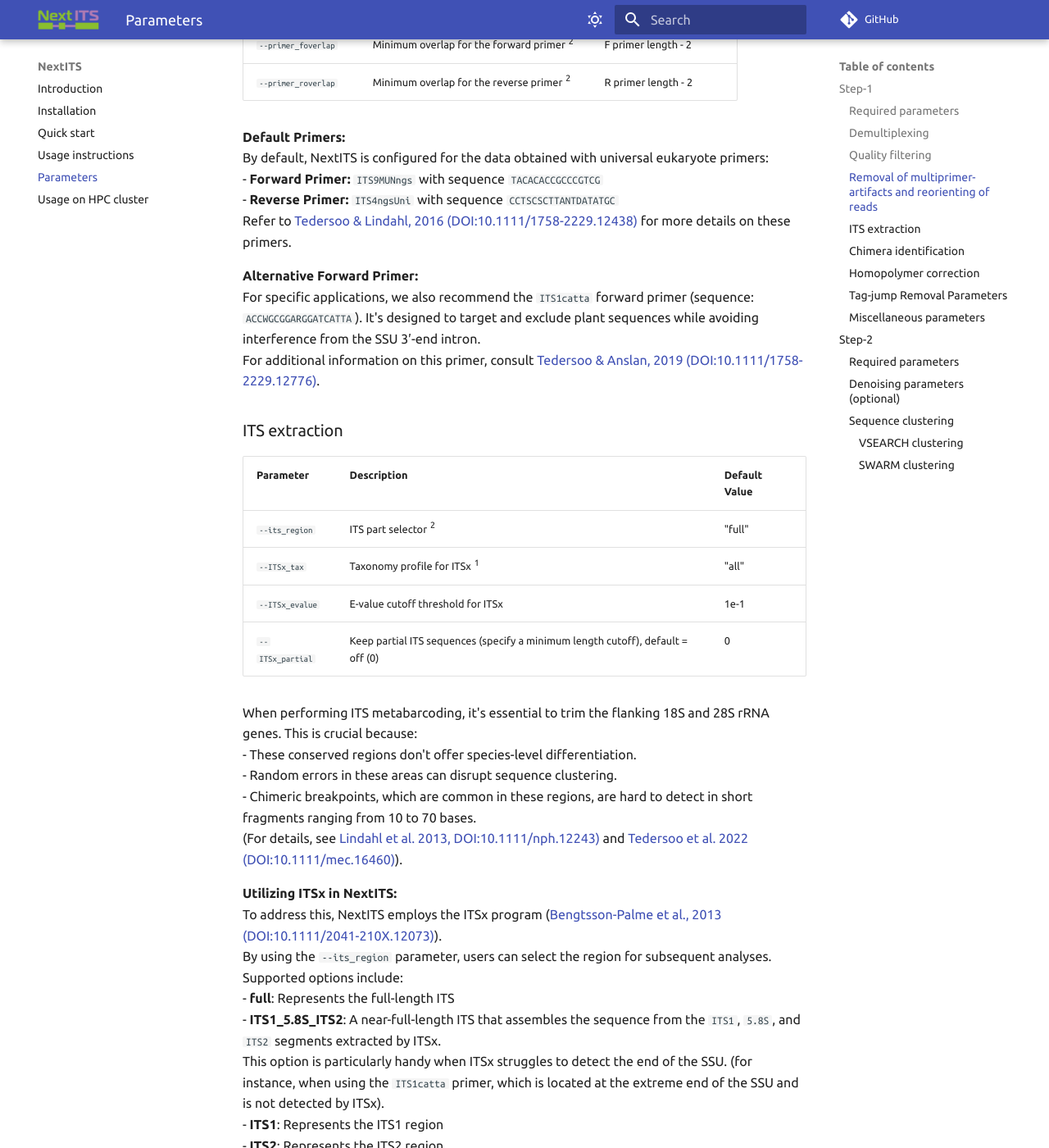
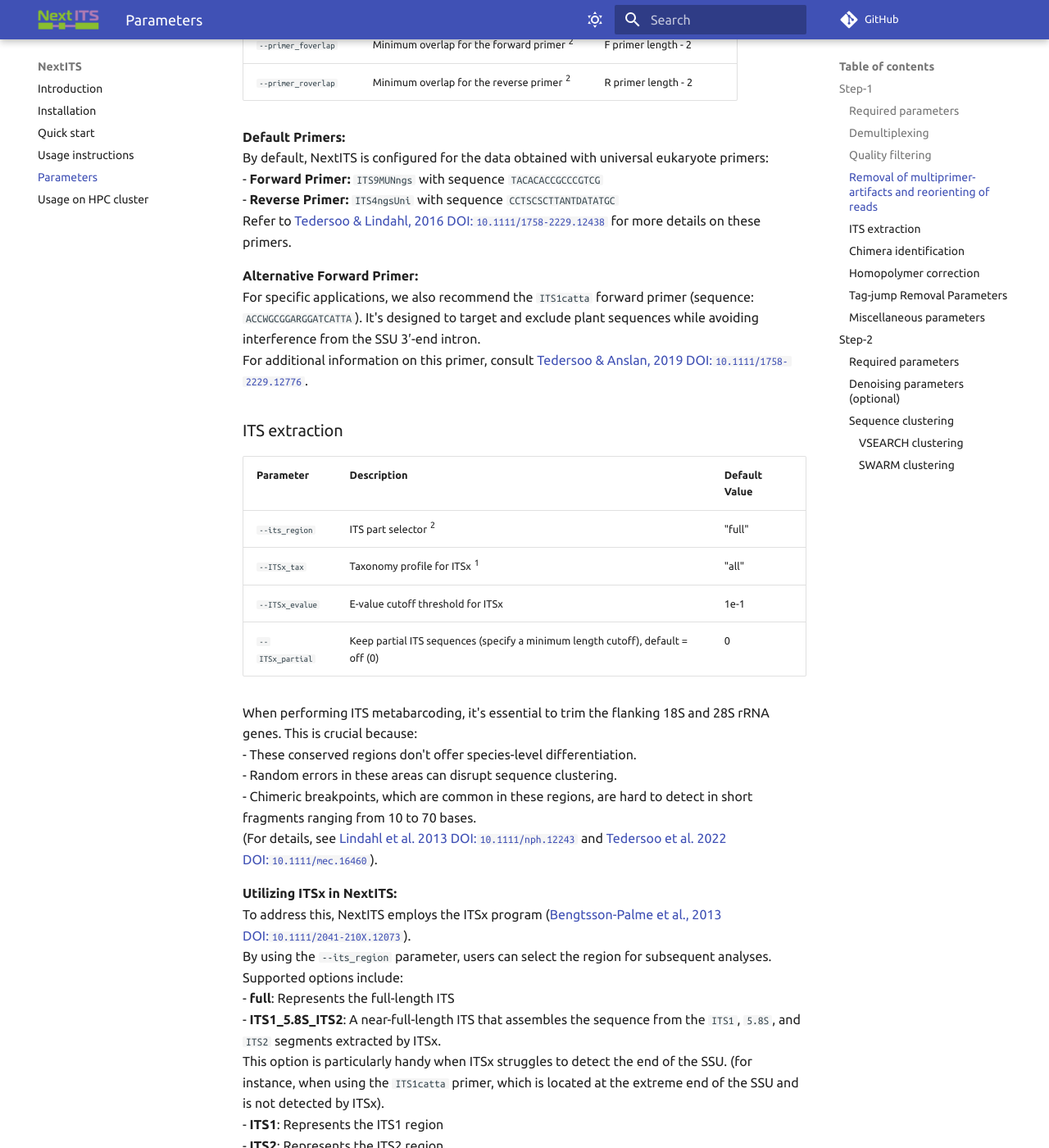
Before and after one commit to Next-ITS/nextits.github.io, an MkDocs documentation site: the page built from docs/parameters.md, in a window 1280 px wide and 1400 px high, scrolled down 2462 px. Shown: the whole window at 82% size. Built offline with MkDocs 1.6.1 and Material for MkDocs 9.7.7, drawn with Linux system fonts in a browser that asks for light colours; comment, search, counter and statistics services are not loaded; some of the changed text lies outside the part shown.

Commit message:
upd DOI style

```diff
--- a/docs/parameters.md
+++ b/docs/parameters.md
@@ -86,12 +86,12 @@ The pipeline can handle both multiplexed and demultiplexed data inputs:
 By default, NextITS is configured for the data obtained with universal eukaryote primers:
 - **Forward Primer:** `ITS9MUNngs` with sequence `TACACACCGCCCGTCG`
 - **Reverse Primer:** `ITS4ngsUni` with sequence `CCTSCSCTTANTDATATGC`
-Refer to [Tedersoo & Lindahl, 2016 (DOI:10.1111/1758-2229.12438)](https://ami-journals.onlinelibrary.wiley.com/doi/10.1111/1758-2229.12438) for more details on these primers.
+Refer to [Tedersoo & Lindahl, 2016 DOI:`10.1111/1758-2229.12438`](https://ami-journals.onlinelibrary.wiley.com/doi/10.1111/1758-2229.12438) for more details on these primers.
 
 **Alternative Forward Primer:**
 For specific applications, we also recommend the `ITS1catta` forward primer (sequence: `ACCWGCGGARGGATCATTA`).
 It's designed to target and exclude plant sequences while avoiding interference from the SSU 3′-end intron.
-For additional information on this primer, consult [Tedersoo & Anslan, 2019 (DOI:10.1111/1758-2229.12776)](https://ami-journals.onlinelibrary.wiley.com/doi/10.1111/1758-2229.12776).
+For additional information on this primer, consult [Tedersoo & Anslan, 2019 DOI:`10.1111/1758-2229.12776`](https://ami-journals.onlinelibrary.wiley.com/doi/10.1111/1758-2229.12776).
 
 ### ITS extraction
 
@@ -107,11 +107,11 @@ This is crucial because:
 - These conserved regions don't offer species-level differentiation.
 - Random errors in these areas can disrupt sequence clustering.
 - Chimeric breakpoints, which are common in these regions, are hard to detect in short fragments ranging from 10 to 70 bases.
-(For details, see [Lindahl et al. 2013, DOI:10.1111/nph.12243)](https://nph.onlinelibrary.wiley.com/doi/10.1111/nph.12243) and
- [Tedersoo et al. 2022 (DOI:10.1111/mec.16460)](https://onlinelibrary.wiley.com/doi/full/10.1111/mec.16460)).
+(For details, see [Lindahl et al. 2013 DOI:`10.1111/nph.12243`](https://nph.onlinelibrary.wiley.com/doi/10.1111/nph.12243) and
+ [Tedersoo et al. 2022 DOI:`10.1111/mec.16460`](https://onlinelibrary.wiley.com/doi/full/10.1111/mec.16460)).
 
 **Utilizing ITSx in NextITS:**
-To address this, NextITS employs the ITSx program ([Bengtsson-Palme et al., 2013 (DOI:10.1111/2041-210X.12073)](https://besjournals.onlinelibrary.wiley.com/doi/10.1111/2041-210X.12073)).
+To address this, NextITS employs the ITSx program ([Bengtsson-Palme et al., 2013 DOI:`10.1111/2041-210X.12073`](https://besjournals.onlinelibrary.wiley.com/doi/10.1111/2041-210X.12073)).
 By using the `--its_region` parameter, users can select the region for subsequent analyses.
 Supported options include:
 - **full**: Represents the full-length ITS
@@ -210,19 +210,19 @@ Supported Methods:
 - **vsearch**:
   This employs greedy clustering using a fixed sequence similarity threshold with
   [VSEARCH](https://github.com/torognes/vsearch/)
-  ([Rognes et al., 2016 (DOI:10.7717/peerj.2584)](https://peerj.com/articles/2584/));
+  ([Rognes et al., 2016, DOI:`10.7717/peerj.2584`](https://peerj.com/articles/2584/));
 - **swarm**:
   Unlike "vsearch", this uses a dynamic sequence similarity threshold for clustering with
   [SWARM](https://github.com/torognes/swarm)
-  ([Mahé et al., 2021 (DOI:10.1093/bioinformatics/btab493)](https://academic.oup.com/bioinformatics/article/38/1/267/6318385));
+  ([Mahé et al., 2021, DOI:`10.1093/bioinformatics/btab493`](https://academic.oup.com/bioinformatics/article/38/1/267/6318385));
 - **unoise**:
   This focuses solely on denoising to create zero-radius OTUs (zOTUs)
   based on the [UNOISE3](https://www.drive5.com/usearch/manual/unoise_algo.html) algorithm
-  ([Edgar, 2016 (DOI:10.1101/081257)](https://www.biorxiv.org/content/10.1101/081257v1));
+  ([Edgar, 2016, DOI:`10.1101/081257`](https://www.biorxiv.org/content/10.1101/081257v1));
 - **shmatching** (currently under development):
   This method clusters sequences based on species hypotheses (SH) as detailed in
-  ([Kõljalg et al., 2013 (DOI:10.1111/mec.12481)](https://onlinelibrary.wiley.com/doi/full/10.1111/mec.12481),
-   [Abarenkov et al., 2022 (DOI:10.3897/biss.6.93856)](https://biss.pensoft.net/article/93856/)
+  ([Kõljalg et al., 2013, DOI:`10.1111/mec.12481`](https://onlinelibrary.wiley.com/doi/full/10.1111/mec.12481),
+   [Abarenkov et al., 2022, DOI:`10.3897/biss.6.93856`](https://biss.pensoft.net/article/93856/)
    );
 
 #### VSEARCH clustering
```
